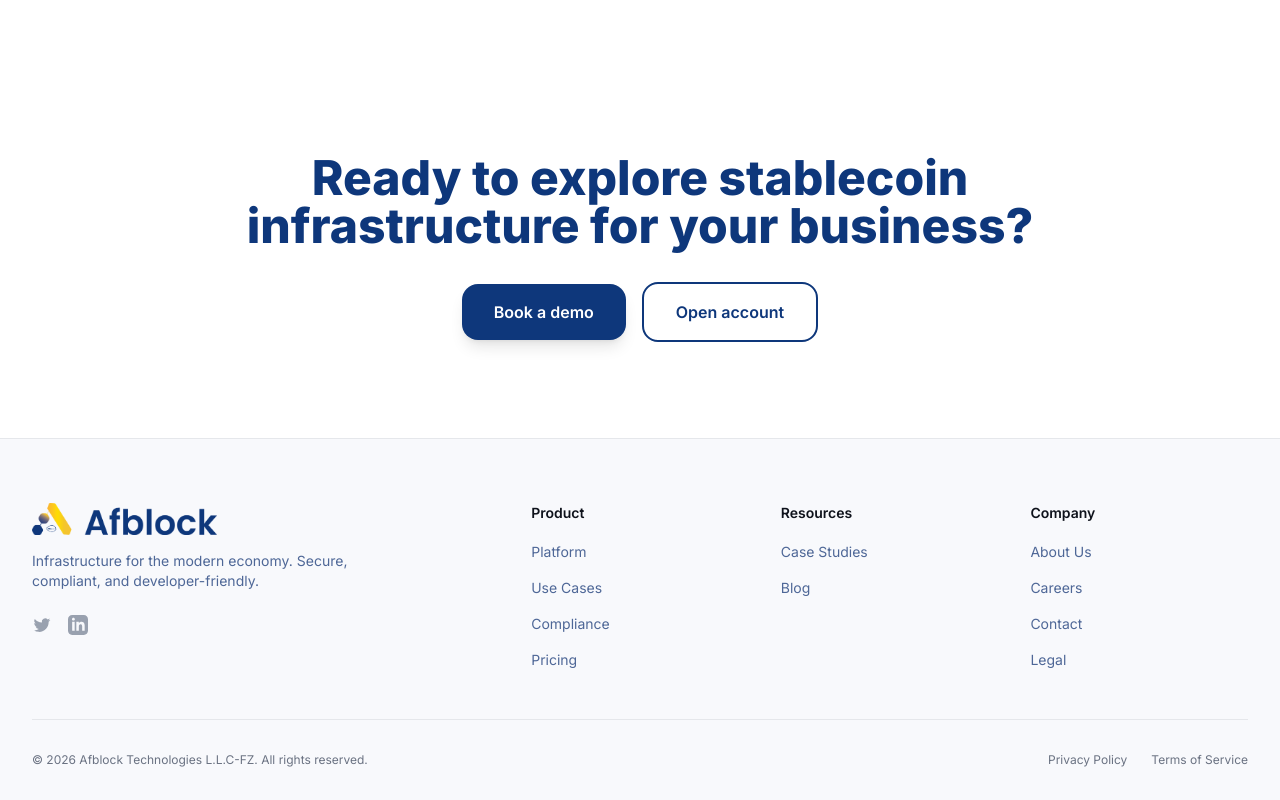
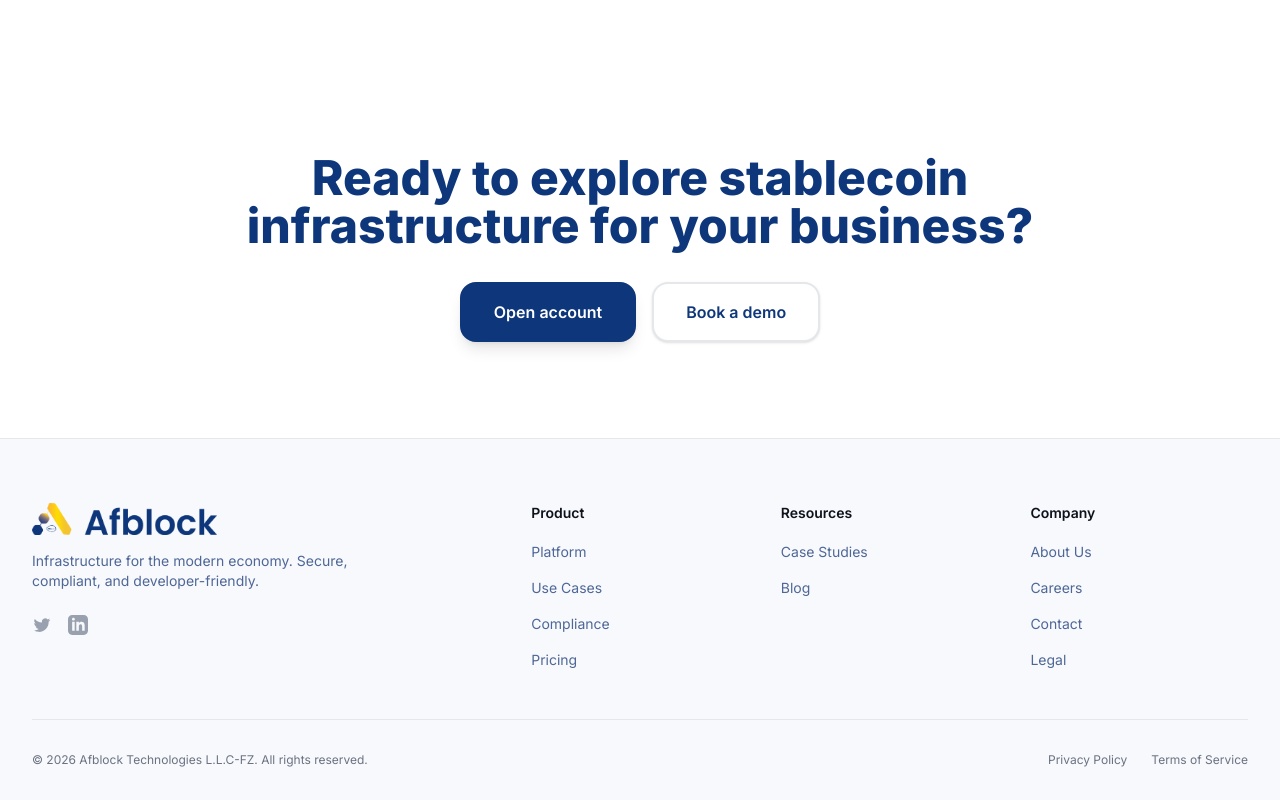
Before and after one commit to poclus2/afblock-vitrine, a React (Vite) app: page / in a window 1280 px wide. Shown: the part 4074-4874 px from the top of the page. Built offline with nearby package versions, Linux system fonts and the light colour scheme.

Commit message:
refactor(ui): swap and restyle CTA buttons on home and platform pages

```diff
--- a/src/pages/home/components/CTA.tsx
+++ b/src/pages/home/components/CTA.tsx
@@ -8,18 +8,18 @@ export default function CTA() {
                     Ready to explore stablecoin infrastructure for your business?
                 </h2>
                 <div className="flex flex-col sm:flex-row items-center justify-center gap-4">
+                    <a
+                        href="https://afblock-business.dartsia.app/signup"
+                        className="w-full sm:w-auto bg-primary text-white border-2 border-primary px-8 py-4 rounded-xl font-semibold text-center hover:bg-blue-900 transition-all shadow-lg hover:shadow-xl transform hover:-translate-y-0.5"
+                    >
+                        Open account
+                    </a>
                     <Link
                         to="/demo"
-                        className="w-full sm:w-auto bg-primary text-white px-8 py-4 rounded-xl font-semibold text-center hover:bg-blue-900 transition-all shadow-lg hover:shadow-xl transform hover:-translate-y-0.5"
+                        className="w-full sm:w-auto bg-white text-primary border-2 border-gray-200 dark:border-gray-700 px-8 py-4 rounded-xl font-semibold text-center hover:bg-gray-50 dark:bg-gray-800 dark:text-white dark:hover:bg-gray-700 transition-all shadow-sm"
                     >
                         Book a demo
                     </Link>
-                    <a
-                        href="https://afblock-business.dartsia.app/signup"
-                        className="w-full sm:w-auto border-2 border-primary dark:border-blue-400 text-primary dark:text-blue-300 px-8 py-4 rounded-xl font-semibold text-center hover:bg-blue-50 dark:hover:bg-blue-900/20 transition-all"
-                    >
-                        Open account
-                    </a>
                 </div>
             </div>
         </section>
--- a/src/pages/platform/components/PlatformCTA.tsx
+++ b/src/pages/platform/components/PlatformCTA.tsx
@@ -16,12 +16,12 @@ export default function PlatformCTA() {
                         Join hundreds of businesses moving billions in volume. Get set up in less than 48 hours.
                     </p>
                     <div className="relative z-10 flex flex-col sm:flex-row justify-center gap-4">
-                        <Link to="/demo" className="bg-white text-primary hover:bg-gray-50 px-8 py-4 rounded-full text-lg font-bold shadow-lg transition-all flex items-center justify-center text-center">
+                        <a href="https://afblock-business.dartsia.app/signup" className="bg-white text-primary hover:bg-gray-50 px-8 py-4 rounded-full text-lg font-bold shadow-lg transition-all flex items-center justify-center text-center">
+                            Open account
+                        </a>
+                        <Link to="/demo" className="bg-transparent border-2 border-white text-white hover:bg-white hover:text-primary px-8 py-4 rounded-full text-lg font-bold transition-all flex items-center justify-center text-center">
                             Book a demo
                         </Link>
-                        <a href="https://afblock-business.dartsia.app/signup" className="bg-transparent border-2 border-accent text-accent hover:bg-accent hover:text-primary px-8 py-4 rounded-full text-lg font-bold transition-all flex items-center justify-center text-center">
-                            Open account
-                        </a>
                     </div>
                 </div>
             </div>
```
